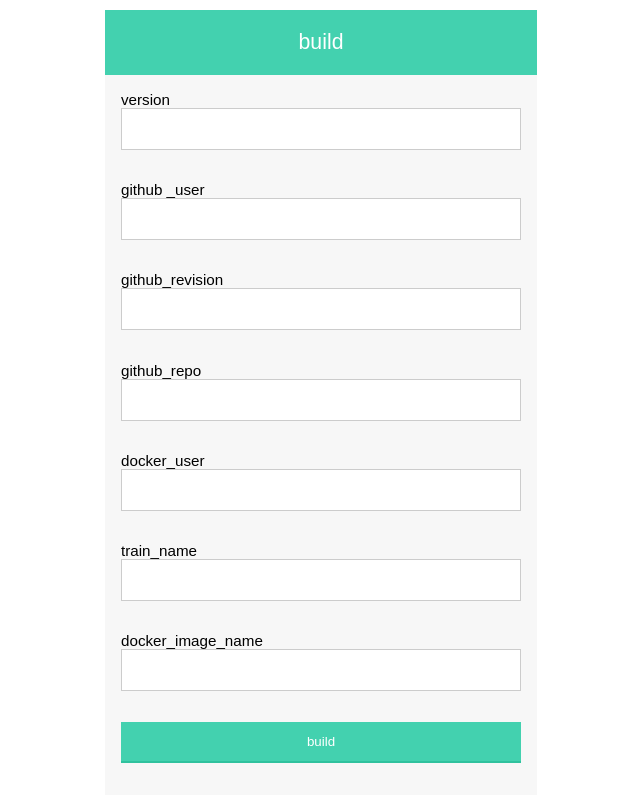
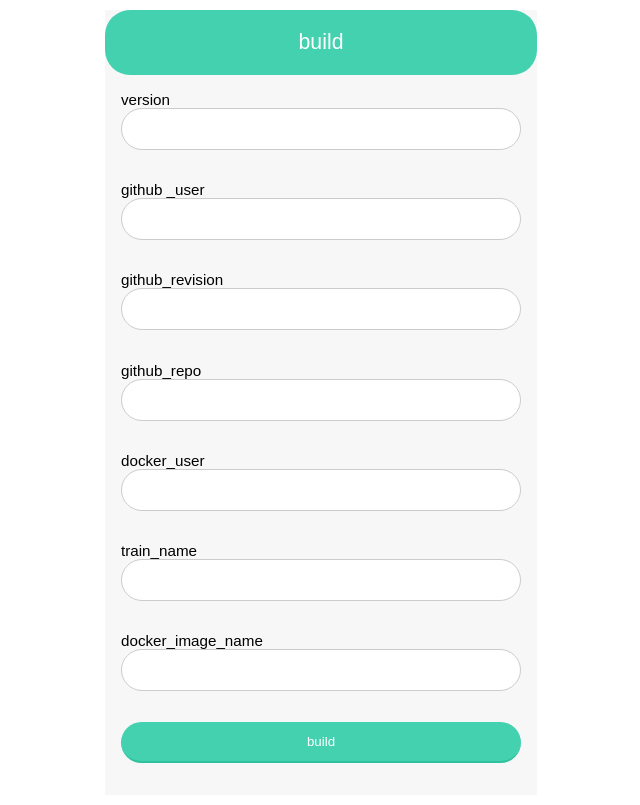
Before and after one commit to govindKAG/MLFrontend, a Flask app: page /buildui in a window 1280 px wide. Shown: the whole page, without its empty margins (319-959 px from the left). Run offline with Flask 2, Linux system fonts and the light colour scheme.

Commit message:
added rounded corners to everything, added border to submit buttons

```diff
--- a/static/css/main.css
+++ b/static/css/main.css
@@ -13,6 +13,7 @@
 	text-align: center;
 	color: #fff;
 	margin: -16px -16px 16px -16px;
+    border-radius: 25px;
 }
 .form-style-6 input[type="text"],
 .form-style-6 input[type="date"],
@@ -37,6 +38,7 @@
 	background: #fff;
 	margin-bottom: 4%;
 	border: 1px solid #ccc;
+    border-radius: 25px;
 	padding: 3%;
 	color: #555;
 	font: 95% Arial, Helvetica, sans-serif;
@@ -69,9 +71,13 @@
 	border-top-style: none;
 	border-right-style: none;
 	border-left-style: none;
+    border-radius: 25px;
 	color: #fff;
 }
 .form-style-6 input[type="submit"]:hover,
 .form-style-6 input[type="button"]:hover{
 	background: #2EBC99;
+	box-shadow: 0 0 5px #43D1AF;
+	padding: 3%;
+	border: 2px solid #43D1AF;
 }
```
